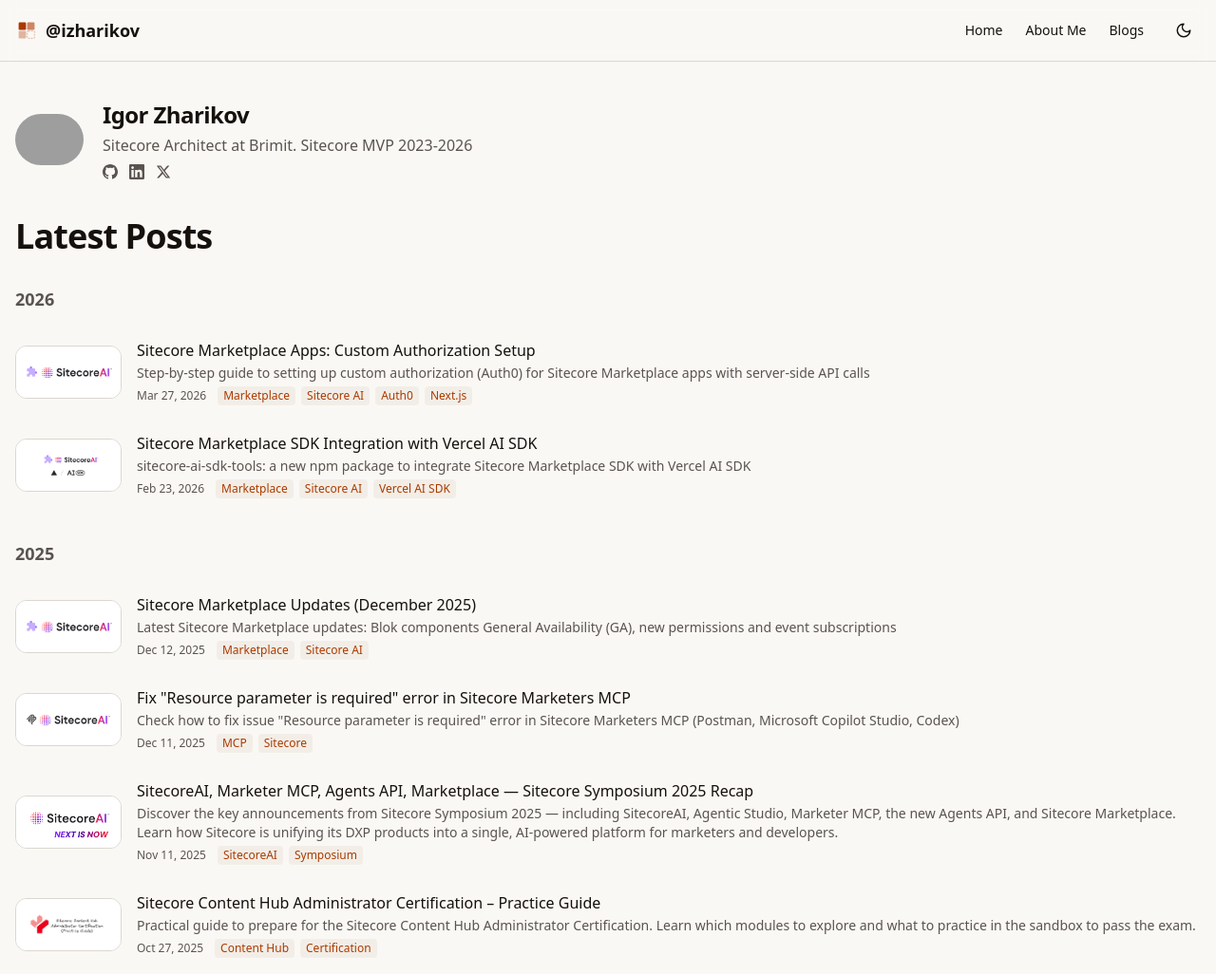
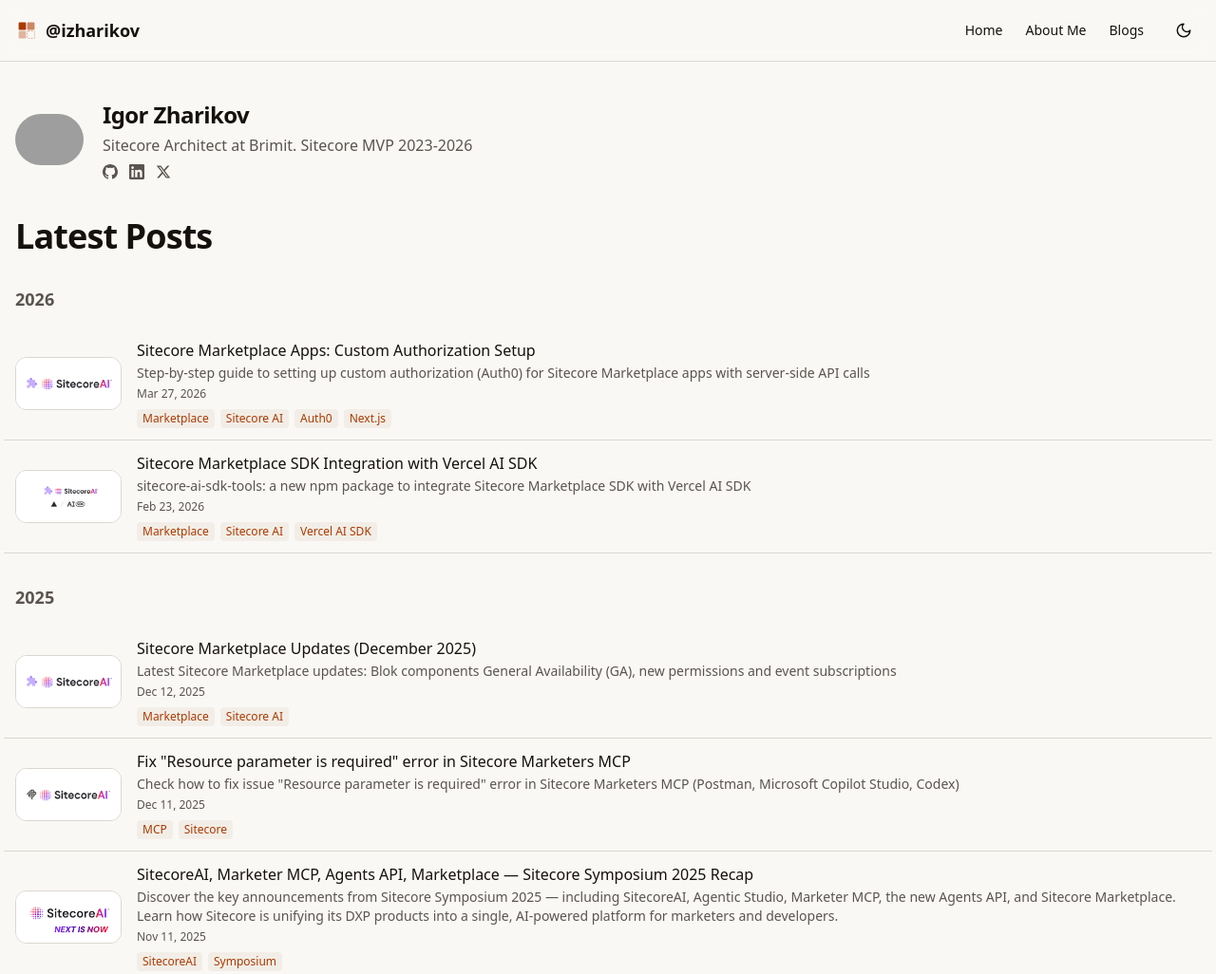
Before and after one commit to izharikov/myblog, an Astro site: page / in a window 1280 px wide. Shown: the top 1026 px of the page at 95% size. Built offline with nearby package versions, Linux system fonts and the light colour scheme; Astro itself is replaced by a stand-in of ours; some packages are replaced by stand-ins of ours; grey boxes are pictures that could not be loaded.

Commit message:
fixes in blog grid

```diff
--- a/astro.config.mjs
+++ b/astro.config.mjs
@@ -37,6 +37,9 @@ export default defineConfig({
         key: fs.readFileSync('.certs/key.pem'),
         cert: fs.readFileSync('.certs/cert.pem'),
       },
+      hmr: {
+        host: 'blog.local',
+      },
     },
   },
 });
--- a/src/components/blog/BlogGrid.astro
+++ b/src/components/blog/BlogGrid.astro
@@ -34,11 +34,10 @@ const years = Object.keys(grouped).sort((a, b) => +b - +a);
       {years.map(year => (
         <div class="mb-8">
           <h3 class="text-lg font-bold mb-4 text-text-secondary">{year}</h3>
-          <div class="space-y-1">
           {grouped[year].map(post => {
             const logoFn = resolveImage(post.logo);
             return (
-                <a href={`/blogs/${post.slug}`} class="flex items-center gap-4 py-3 px-3 -mx-3 rounded-lg hover:bg-surface-alt transition-colors group">
+              <a href={`/blogs/${post.slug}`} class="flex items-center gap-4 py-3 px-3 -mx-3 border-b border-border hover:bg-surface-alt transition-colors group">
                 {logoFn ? (
                   <Image src={logoFn()} alt="" class="hidden sm:block w-28 h-14 rounded-lg border object-cover shrink-0" width={400} quality={90} />
                 ) : (
@@ -47,17 +46,14 @@ const years = Object.keys(grouped).sort((a, b) => +b - +a);
                 <div class="min-w-0 flex-1">
                   <span class="font-medium group-hover:text-accent transition-colors">{post.title}</span>
                   <p class="text-sm text-text-secondary my-0.5 line-clamp-3">{post.description}</p>
-                    <div class="flex items-center gap-3 mt-1">
-                      <time class="text-xs text-text-secondary">{post.dateDisplay}</time>
-                      <div class="flex gap-1.5">
+                  <time class="text-xs text-text-secondary mt-1 block">{post.dateDisplay}</time>
+                  <div class="flex gap-1.5 flex-wrap mt-2">
                     {post.tags.map(t => <span class="text-xs font-medium text-accent bg-code-bg px-1.5 py-0.5 rounded">{t}</span>)}
-                      </div>
                   </div>
                 </div>
               </a>
             );
           })}
-          </div>
         </div>
       ))}
     </div>
```
Lines whose indentation alone changed are shown as unchanged.
